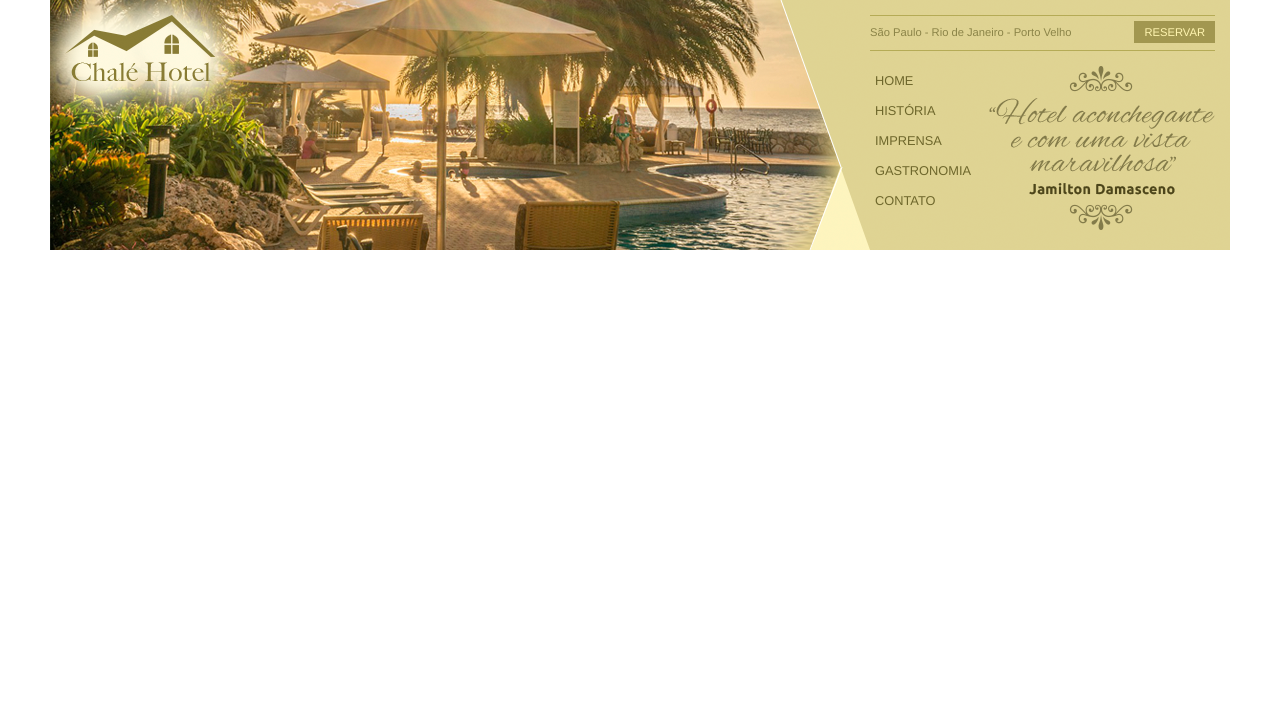
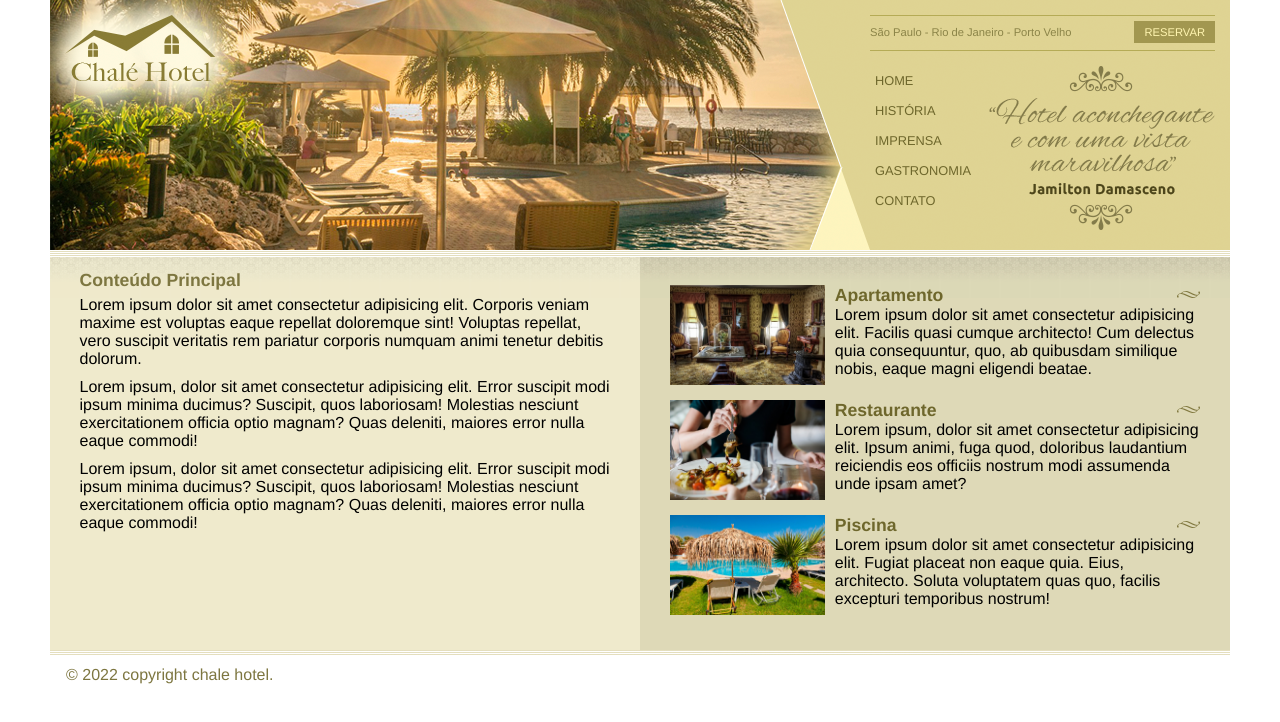
Before and after one commit to jorgedobkovski/PROJETOS-Curso-Desenvolvimento-Web-Completo, a plain HTML site: page chale-hotel/index.html in a window 1280 px wide. Drawn offline with Linux system fonts and the light colour scheme.

Commit message:
finalizando o projeto chalé hotel

```diff
--- a/chale-hotel/css/style.css
+++ b/chale-hotel/css/style.css
@@ -13,7 +13,7 @@ ul{
     list-style: none;
 }
 #container{
-    background: #ede9cc;
+    background: #ede9cc url(../images/bg-container.png) top center repeat-y;
     margin:0 auto;
     min-width: 740px;
     max-width: 1180px;
@@ -99,3 +99,66 @@ a.reserve{
     height: 66px;
     text-indent: -9000px;
 }
+
+/*AREA DE CONTEUDO
+*******************/
+#primary-content{
+    float: left;
+    width: 50%;
+    background: url(../images/bg-area-principal.png) top left repeat-x;
+    padding: 15px 0px;
+}
+#lateral-content{
+    float: right;
+    width: 50%;
+    background: url(../images/bg-area-lateral.png) top left repeat-x;
+    padding: 20px 0px;
+}
+.content{
+    margin: 0 auto;
+    width: 90%;
+}
+#footer{
+    clear: both;
+    padding: 16px;
+    background: #fff url(../images/bg-rodape.png) top repeat-x;
+    color: #7d7640;
+}
+/*AREA LATERAL
+***********************/
+.content li a{
+    height: 100px;
+    display: block;
+    margin: 15px 0px;
+    position: relative;
+    overflow: hidden;
+}
+.content ul li a:hover{
+    background: #ede9cc;
+}
+.content ul li img{
+    height: 100px;
+    float: left;
+    margin-right: 10px;
+}
+/* FORMATAÇÃO DE TEXTO
+***********************/
+.content h2{
+    color: #7d7640;
+    font-size: 1.1em;
+    padding: 5px 0px;
+}
+
+.content h3{
+    color: #6e672c;
+    font-size: 1.1em;
+    background: url(../images/ornamento.png) no-repeat right top;
+}
+
+p{
+    font-size:
+    1em;
+    margin-bottom: 10px;
+    color: #000;
+    text-overflow: "…";
+}
--- a/chale-hotel/index.html
+++ b/chale-hotel/index.html
@@ -37,6 +37,50 @@
                 </div>
             </div>
         </div><!--/fim header-->
+        <div id="primary-content">
+            <div class="content">
+                <h2>Conteúdo Principal</h2>
+                <p>Lorem ipsum dolor sit amet consectetur adipisicing elit.
+                    Corporis veniam maxime est voluptas eaque repellat doloremque
+                    sint! Voluptas repellat, vero suscipit veritatis rem pariatur
+                     corporis numquam animi tenetur debitis dolorum.
+                </p>
+                <p>Lorem ipsum, dolor sit amet consectetur adipisicing elit. Error
+                    suscipit modi ipsum minima ducimus? Suscipit, quos laboriosam!
+                    Molestias nesciunt exercitationem officia optio magnam? Quas
+                    deleniti, maiores error nulla eaque commodi!
+                </p>
+                <p>Lorem ipsum, dolor sit amet consectetur adipisicing elit. Error
+                    suscipit modi ipsum minima ducimus? Suscipit, quos laboriosam!
+                    Molestias nesciunt exercitationem officia optio magnam? Quas
+                    deleniti, maiores error nulla eaque commodi!
+                </p>
+            </div>
+        </div>
+        <div id="lateral-content">
+            <div class="content">
+                <ul>
+                    <li><a href="">
+                        <img src="images/apartamento.jpg" alt="apartamento">
+                        <h3>Apartamento</h3>
+                        <p>Lorem ipsum dolor sit amet consectetur adipisicing elit. Facilis quasi cumque architecto! Cum delectus quia consequuntur, quo, ab quibusdam similique nobis, eaque magni eligendi beatae. </p>
+                    </a></li>
+                    <li><a href="">
+                        <img src="images/restaurante.jpg" alt="restaurante">
+                        <h3>Restaurante</h3>
+                        <p>Lorem ipsum, dolor sit amet consectetur adipisicing elit. Ipsum animi, fuga quod, doloribus laudantium reiciendis eos officiis nostrum modi assumenda unde ipsam amet? </p>
+                    </a></li>
+                    <li><a href="">
+                        <img src="images/piscina.jpg" alt="piscina ">
+                        <h3>Piscina</h3>
+                        <p>Lorem ipsum dolor sit amet consectetur adipisicing elit. Fugiat placeat non eaque quia. Eius, architecto. Soluta voluptatem quas quo, facilis excepturi temporibus nostrum! </p>
+                    </a></li>
+                </ul>
+            </div>
+        </div>
+        <div id="footer">
+            &copy; 2022 copyright chale hotel.
+        </div>
     </div><!--/fim header-->
 
 </body>
```
